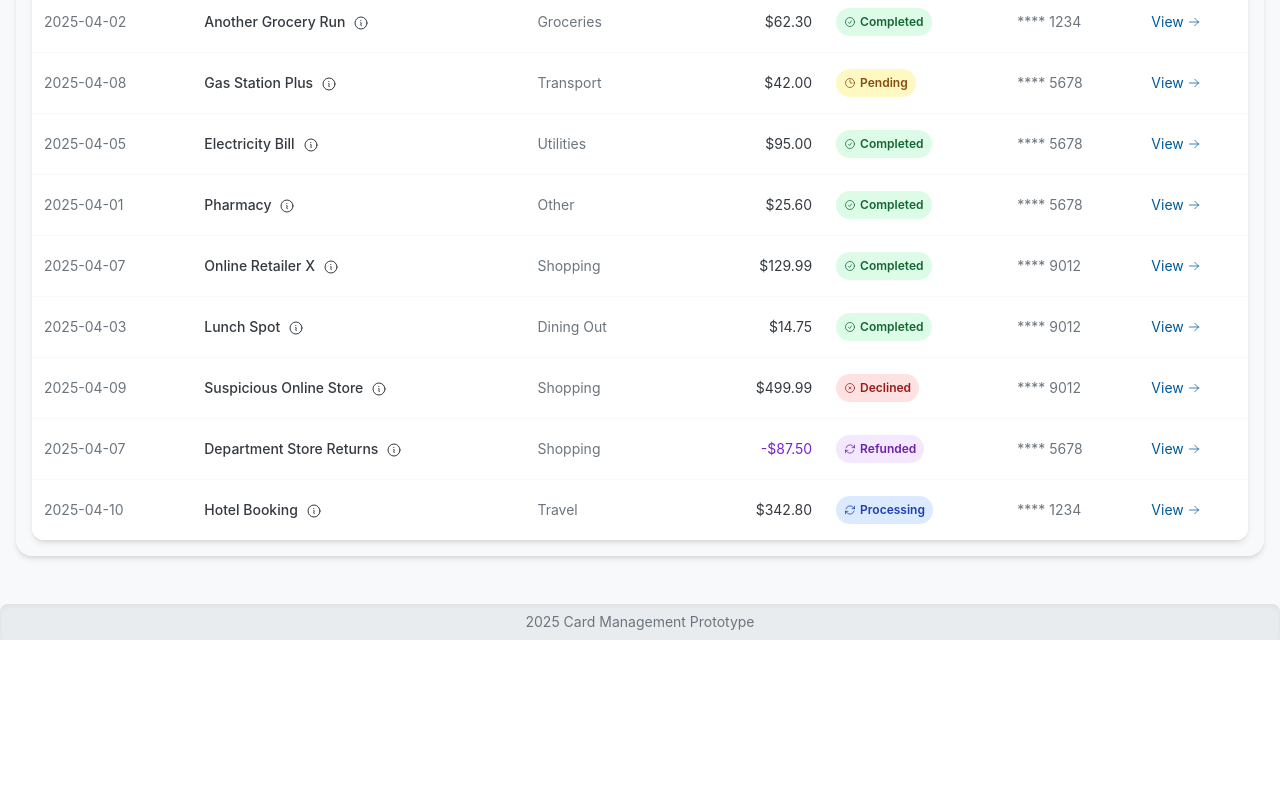
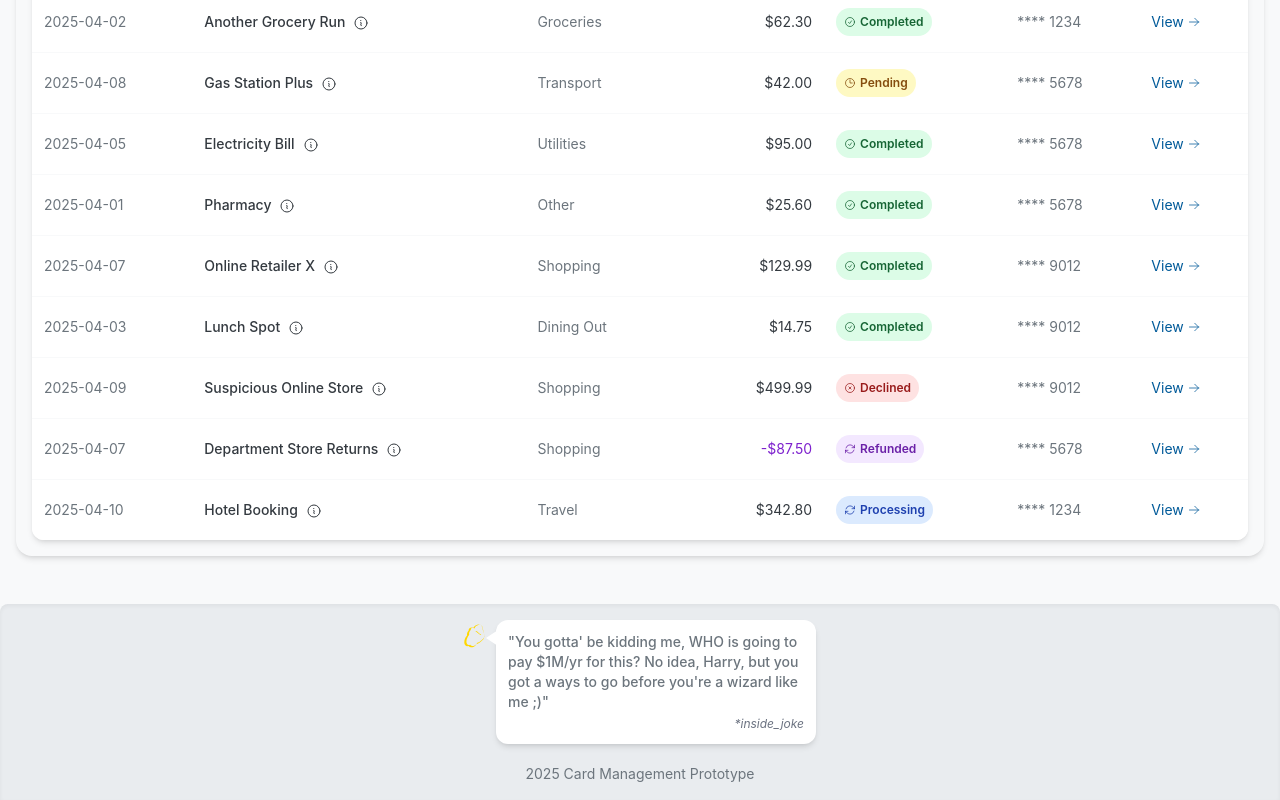
Before and after one commit to calderwong/CardAppPrototype, a React (Vite) app: page /#/ in a window 1280 px wide. Shown: the part 1179-1979 px from the top of the page. Before the commit the page ends 1819 px from the top, so only its background shows below. Built offline with nearby package versions, Linux system fonts and the light colour scheme.

Commit message:
feat: Add banana icon with speech bubble and inside joke to footer
- Created custom banana SVG icon with yellow color
- Added speech bubble with arrow pointing to banana
- Included the requested inside joke text
- Styled with appropriate spacing and shadow for visual appeal

```diff
--- a/src/App.jsx
+++ b/src/App.jsx
@@ -15,6 +15,14 @@ import { mockCards } from './data/mockData.js';
 const GitHubLogo = () => (
   <svg xmlns="http://www.w3.org/2000/svg" viewBox="0 0 16 16" width="18" height="18" fill="currentColor">
     <path d="M8 0C3.58 0 0 3.58 0 8c0 3.54 2.29 6.53 5.47 7.59.4.07.55-.17.55-.38 0-.19-.01-.82-.01-1.49-2.01.37-2.53-.49-2.69-.94-.09-.23-.48-.94-.82-1.13-.28-.15-.68-.52-.01-.53.63-.01 1.08.58 1.23.82.72 1.21 1.87.87 2.33.66.07-.52.28-.87.51-1.07-1.78-.2-3.64-.89-3.64-3.95 0-.87.31-1.59.82-2.15-.08-.2-.36-1.02.08-2.12 0 0 .67-.21 2.2.82.64-.18 1.32-.27 2-.27.68 0 1.36.09 2 .27 1.53-1.04 2.2-.82 2.2-.82.44 1.1.16 1.92.08 2.12.51.56.82 1.27.82 2.15 0 3.07-1.87 3.75-3.65 3.95.29.25.54.73.54 1.48 0 1.07-.01 1.93-.01 2.2 0 .21.15.46.55.38A8.013 8.013 0 0016 8c0-4.42-3.58-8-8-8z" />
+  </svg>
+);
+
+// Banana Icon SVG Component
+const BananaIcon = () => (
+  <svg xmlns="http://www.w3.org/2000/svg" viewBox="0 0 512 512" width="24" height="24">
+    <path d="M390.41,74.25C382.65,25.73,333.68-2.47,283.55,16.9,245.12,24.67,213.27,52.44,195.3,87.62c-38.4-28.08-94.83-3-95.67,45.82,0,.89,0,1.8,0,2.77-18.6,18.14-32,44.47-35.41,78.05-1.06,10.54-.93,20.19,0,29.32-40,44.79-58.93,97.07-58.07,149.46.67,41.76,25.44,79.13,66.19,79.13,8.27,0,17-.93,26.11-3,.53,3.86,6.67,14.4,30.31,23.07,29.71,10.94,73.64,7.47,109.6-26.53,11.07-10.4,21.2-22.54,30.13-36.54,22.08-6.13,75.09-29.19,127.82-85.55,37.07-39.47,36.81-69.31,29.32-85.55C449,228.9,406.41,176.19,390.41,74.25Zm40,174.57c5.6,12,5.33,36.14-27.47,71-46.67,50-95.14,73.46-118.42,81a8,8,0,0,0-4.46,3.68c-8.27,13.54-17.86,26-28.26,36-29.71,28-66.19,32.54-91.1,23.2-10.27-3.86-18.8-9.73-19.47-12.8a8.13,8.13,0,0,0-6.66-6c-11.47,2.53-21.61,3.6-30.28,3.6-32.54,0-52-31.07-52.54-63.48-1.06-65.75,28.93-121.24,56.4-152.45a8.14,8.14,0,0,0,2.13-6.93,128.78,128.78,0,0,1-.8-26c3.06-30.94,15.87-54.94,33.33-71.55a8.08,8.08,0,0,0,2.53-6c-.13-.93-.13-1.8-.13-2.54.66-35.2,41.2-53,69.12-28.4a8,8,0,0,0,11.47-1.33c15.33-34.27,45-62.24,79.76-68.64,42.15-16.27,82.55,7.74,89.22,48.8C412.41,159.18,437.48,227.95,430.41,248.82Z" fill="#FFD700"/>
+    <path d="M357.6,217.75c-11.22,0-33.11-18.14-48-32.28C289.21,166.38,271.3,150,255.57,150a8,8,0,0,0,0,16c10.34,0,26.66,15.34,45.14,32.94C316.24,213.63,340.38,233.76,357.6,233.75a8,8,0,0,0,0-16Z" fill="#FFD700"/>
   </svg>
 );
 
@@ -149,9 +157,23 @@ function App() {
             </main>
           )}
 
-          {/* Basic Footer Placeholder - Softer corners */}
-          <footer className="bg-neutral-medium text-center p-2 text-sm text-neutral-dark mt-8 rounded-t-lg shadow-inner">
-            2025 Card Management Prototype
+          {/* Footer with Banana Icon and Speech Bubble */}
+          <footer className="bg-neutral-medium p-4 text-center text-sm text-neutral-dark mt-8 rounded-t-lg shadow-inner relative">
+            <div className="mb-5 flex justify-center items-start">
+              <div className="relative flex items-start">
+                <div className="mr-2 mt-1">
+                  <BananaIcon />
+                </div>
+                <div className="relative max-w-xs bg-white p-3 rounded-xl shadow-md">
+                  <div className="absolute left-[-10px] top-[10px] w-0 h-0 border-t-[8px] border-r-[12px] border-b-[8px] border-transparent border-r-white"></div>
+                  <p className="text-sm text-left font-medium">
+                    "You gotta' be kidding me, WHO is going to pay $1M/yr for this? No idea, Harry, but you got a ways to go before you're a wizard like me ;)"
+                  </p>
+                  <p className="text-xs text-gray-500 text-right mt-1 italic">*inside_joke</p>
+                </div>
+              </div>
+            </div>
+            <div>2025 Card Management Prototype</div>
           </footer>
         </div>
       </ViewModeContext.Provider>
```
